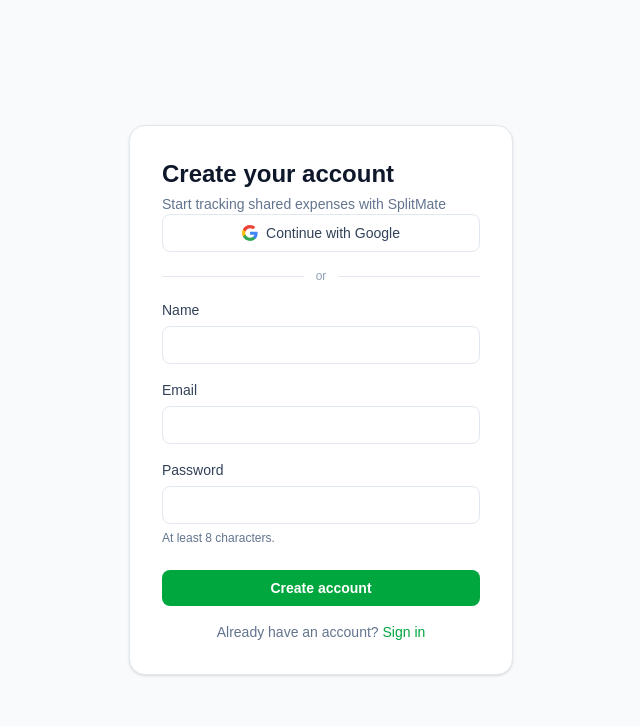
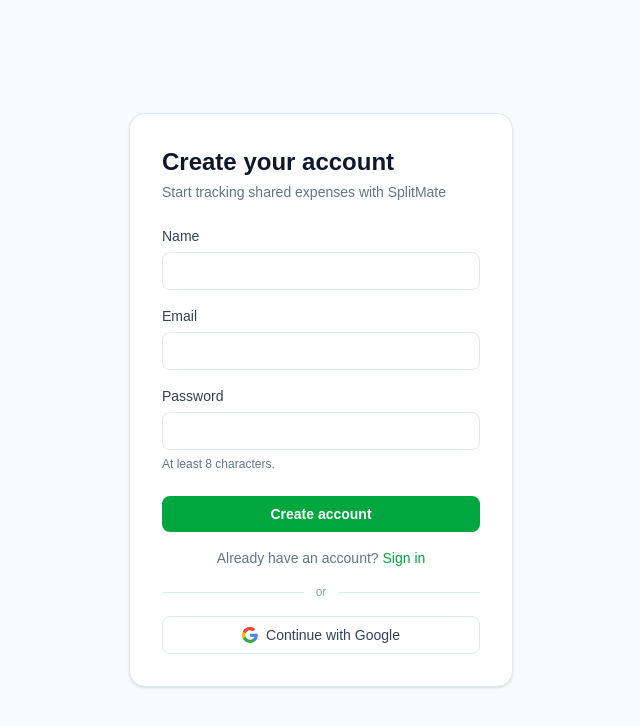
Before and after one commit to Arifinwidy02/splitmate, a Next.js app in the folder frontend/: page /register in a window 1280 px wide. Shown: the top 726 px of the page, without its empty margins (319-959 px from the left). Built offline with nearby package versions, Linux system fonts and the light colour scheme; no server answers.

Commit message:
style(auth): place google sign-in button below the form

```diff
--- a/frontend/components/login-form.tsx
+++ b/frontend/components/login-form.tsx
@@ -14,13 +14,7 @@ export default function LoginForm({ initialError }: { initialError?: string }) {
 
   return (
     <>
-      <GoogleButton />
-      <div className="my-4 flex items-center gap-3 text-xs text-slate-400">
-        <span className="h-px flex-1 bg-slate-200" />
-        or
-        <span className="h-px flex-1 bg-slate-200" />
-      </div>
-      <form action={action} className="flex flex-col gap-4">
+      <form action={action} className="mt-6 flex flex-col gap-4">
       <div className="flex flex-col gap-1.5">
         <label htmlFor="email" className="text-sm font-medium text-slate-700">
           Email
@@ -73,6 +67,12 @@ export default function LoginForm({ initialError }: { initialError?: string }) {
         </Link>
       </p>
       </form>
+      <div className="my-4 flex items-center gap-3 text-xs text-slate-400">
+        <span className="h-px flex-1 bg-slate-200" />
+        or
+        <span className="h-px flex-1 bg-slate-200" />
+      </div>
+      <GoogleButton />
     </>
   );
 }
--- a/frontend/components/register-form.tsx
+++ b/frontend/components/register-form.tsx
@@ -14,13 +14,7 @@ export default function RegisterForm() {
 
   return (
     <>
-      <GoogleButton />
-      <div className="my-4 flex items-center gap-3 text-xs text-slate-400">
-        <span className="h-px flex-1 bg-slate-200" />
-        or
-        <span className="h-px flex-1 bg-slate-200" />
-      </div>
-      <form action={action} className="flex flex-col gap-4">
+      <form action={action} className="mt-6 flex flex-col gap-4">
       <div className="flex flex-col gap-1.5">
         <label htmlFor="name" className="text-sm font-medium text-slate-700">
           Name
@@ -89,6 +83,12 @@ export default function RegisterForm() {
         </Link>
       </p>
       </form>
+      <div className="my-4 flex items-center gap-3 text-xs text-slate-400">
+        <span className="h-px flex-1 bg-slate-200" />
+        or
+        <span className="h-px flex-1 bg-slate-200" />
+      </div>
+      <GoogleButton />
     </>
   );
 }
```
